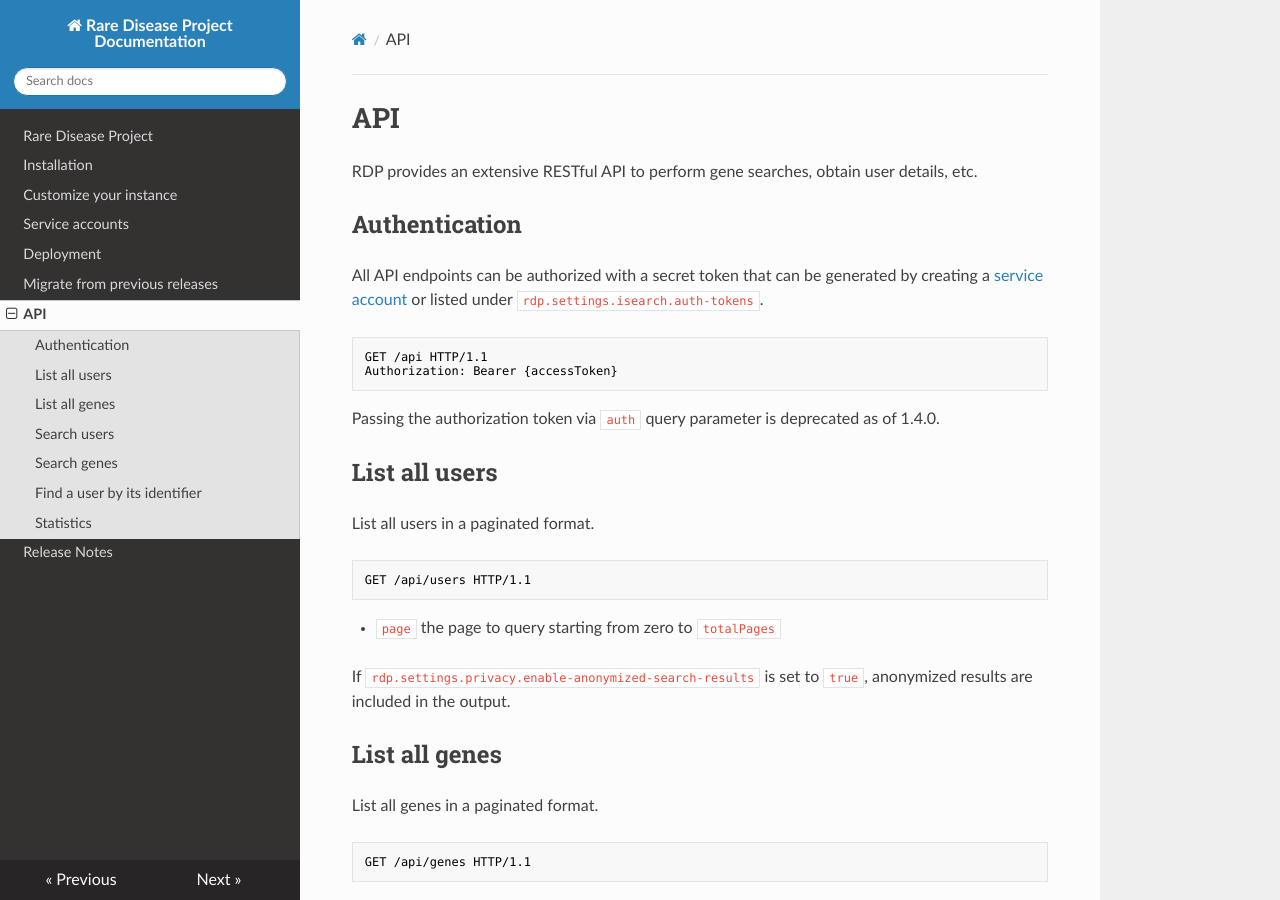
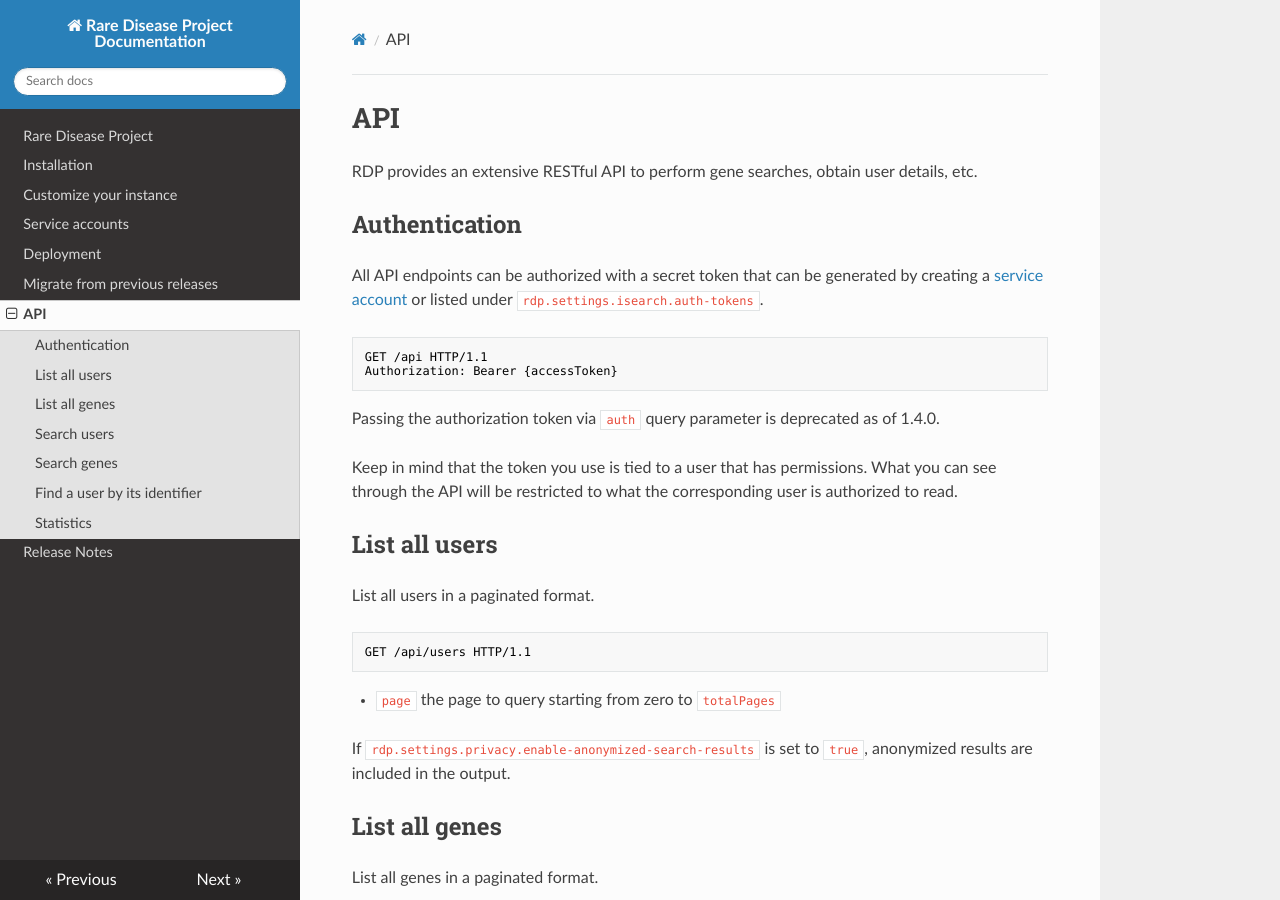
Before and after one commit to PavlidisLab/rdp, an MkDocs documentation site: the page built from docs/api.md, in a window 1280 px wide and 900 px high. Built offline with MkDocs 1.6.1, drawn with Linux system fonts in a browser that asks for light colours; nearby versions of some CDN libraries.

Commit message:
docs: Fix URLs and add note about what the API exposes with permissions

````diff
--- a/docs/api.md
+++ b/docs/api.md
@@ -5,7 +5,7 @@ RDP provides an extensive RESTful API to perform gene searches, obtain user deta
 ## Authentication
 
 All API endpoints can be authorized with a secret token that can be generated by creating
-a [service account](/service-accounts) or listed under `rdp.settings.isearch.auth-tokens`.
+a [service account](service-accounts.md) or listed under `rdp.settings.isearch.auth-tokens`.
 
 ```http
 GET /api HTTP/1.1
@@ -13,6 +13,10 @@ Authorization: Bearer {accessToken}
 ```
 
 Passing the authorization token via `auth` query parameter is deprecated as of 1.4.0.
+
+Keep in mind that the token you use is tied to a user that has permissions.
+What you can see through the API will be restricted to what the corresponding
+user is authorized to read.
 
 ## List all users
 
````
Also changed, not shown: docs/customization.md (+1 -1 lines).
